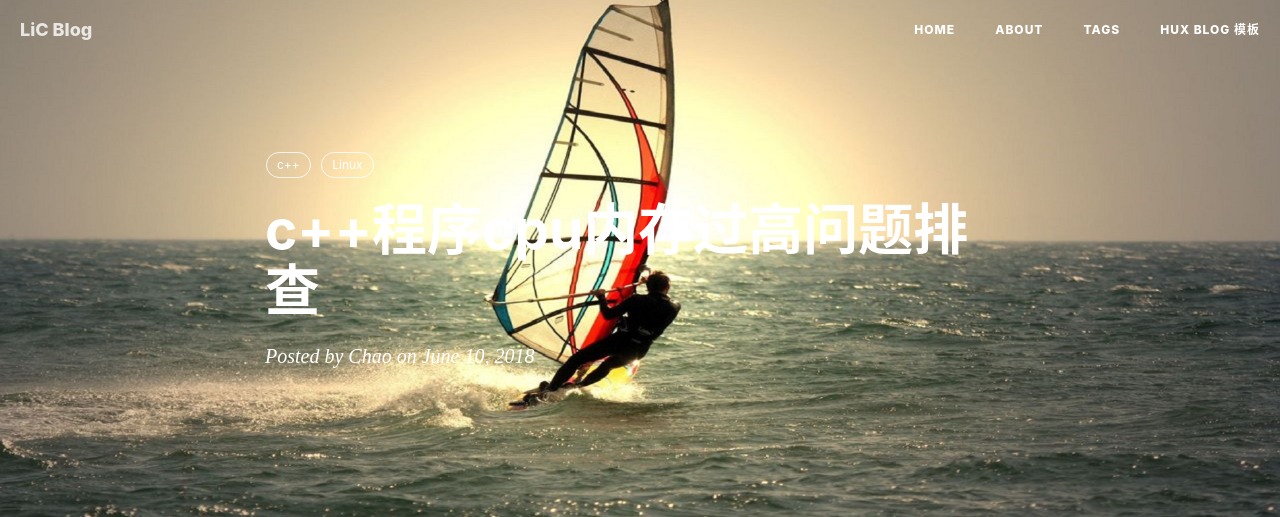
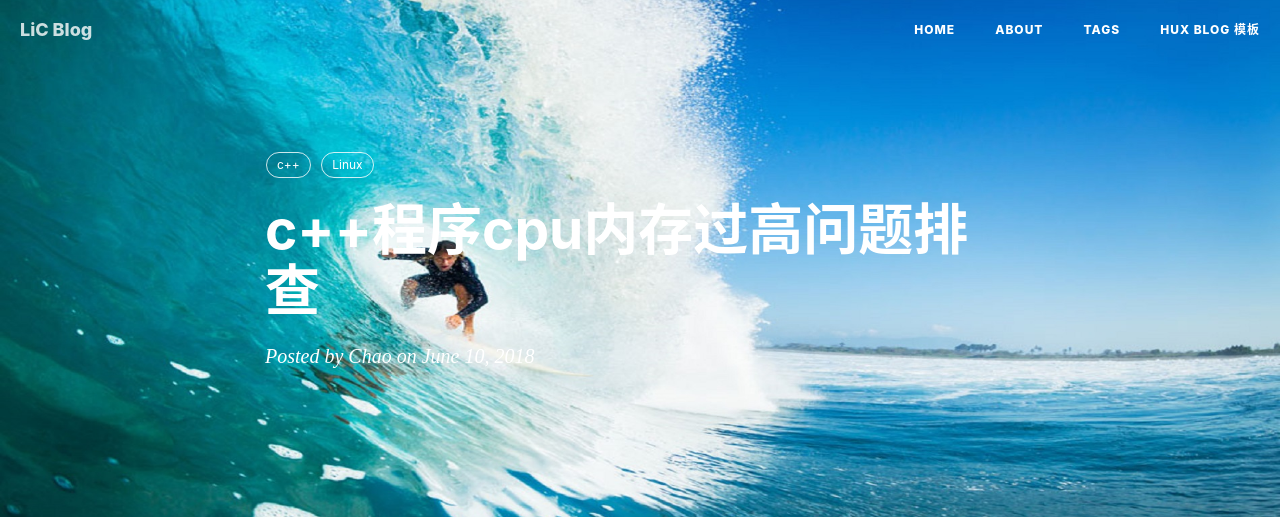
Before and after one commit to lichao111/lichao111.github.io, a Jekyll site: the page built from _posts/2015-09-22-js-version.markdown, in a window 1280 px wide. Shown: the top 517 px of the page. Built offline with Jekyll 4.4.1, drawn with Linux system fonts in a browser that asks for light colours; nearby versions of some CDN libraries; comment, search, counter and statistics services are not loaded; grey boxes are pictures that could not be loaded.

Commit message:
fix the background

```diff
--- a/_posts/2015-09-22-js-version.markdown
+++ b/_posts/2015-09-22-js-version.markdown
@@ -4,7 +4,7 @@
 subtitle:   ""
 date:       2018-06-10
 author:     "Chao"
-header-img: "img/post-bg-cpu.jpg"
+header-img: "img/post-bg-cpu-mem.jpg"
 tags:
     - c++
     - Linux
```
Also changed, not shown: img/post-bg-cpu-mem.jpg (added).
